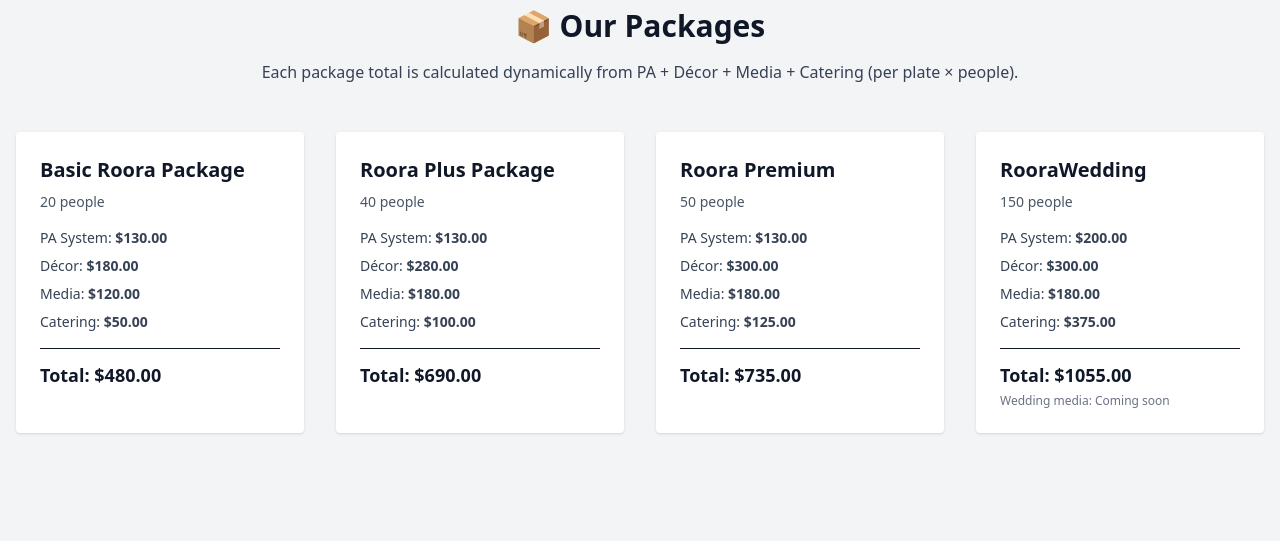
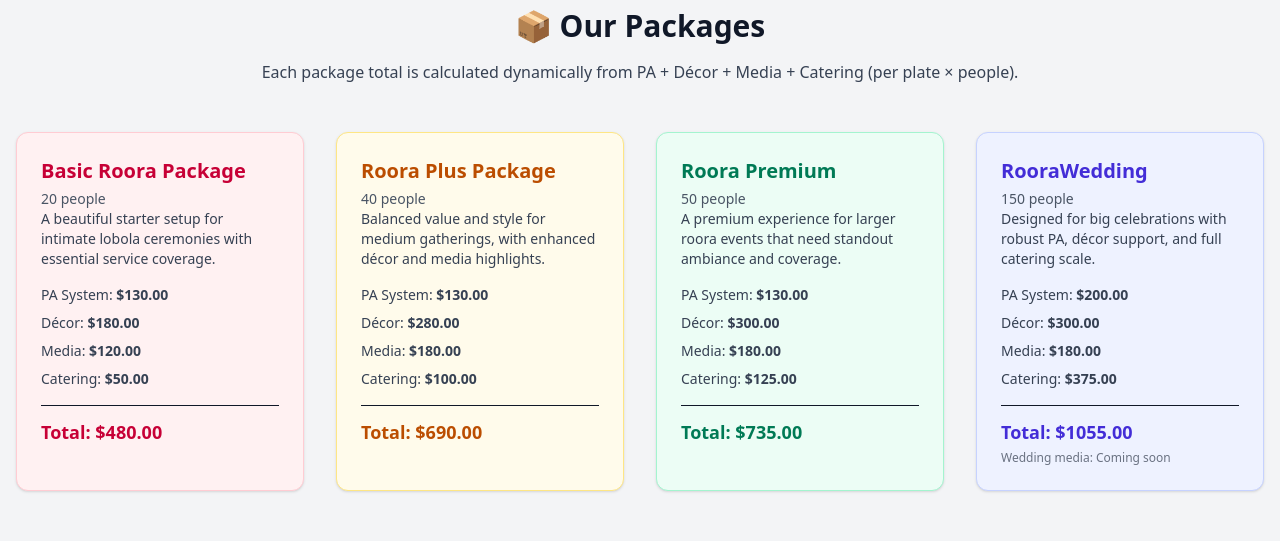
Before and after one commit to Tapiwa-1/Events-Management, a Vue app: page / in a window 1280 px wide. Shown: the part 1500-2041 px from the top of the page. Built offline with nearby package versions, Linux system fonts and the light colour scheme; no server answers.

Commit message:
Enhance landing package cards with descriptions and colors

```diff
--- a/src/views/Landing.vue
+++ b/src/views/Landing.vue
@@ -129,10 +129,11 @@
           <div
             v-for="pkg in landingPackages"
             :key="pkg.name"
-            class="rounded bg-white p-6 shadow transition hover:-translate-y-1 hover:shadow-lg"
+            class="rounded-xl border p-6 shadow transition hover:-translate-y-1 hover:shadow-lg" :class="pkg.cardClass"
           >
-            <h3 class="mb-2 text-xl font-bold">{{ pkg.name }}</h3>
-            <p class="mb-4 text-sm text-gray-600">{{ pkg.people }} people</p>
+            <h3 class="mb-1 text-xl font-bold" :class="pkg.titleClass">{{ pkg.name }}</h3>
+            <p class="text-sm font-medium text-gray-600">{{ pkg.people }} people</p>
+            <p class="mb-4 text-sm text-gray-700">{{ pkg.description }}</p>
 
             <ul class="space-y-2 text-gray-700 text-sm">
               <li>PA System: <span class="font-semibold">{{ formatCurrency(pkg.pa) }}</span></li>
@@ -142,7 +143,7 @@
             </ul>
 
             <div class="mt-4 border-t pt-3">
-              <p class="text-lg font-bold text-gray-900">Total: {{ formatCurrency(pkg.total) }}</p>
+              <p class="text-lg font-bold" :class="pkg.totalClass">Total: {{ formatCurrency(pkg.total) }}</p>
               <p v-if="pkg.mediaNote" class="mt-1 text-xs text-gray-500">{{ pkg.mediaNote }}</p>
             </div>
           </div>
@@ -267,7 +268,7 @@ const getDecorPriceForPeople = (people) => {
   return Number(packagePricing.value.decor_50 || 0);
 };
 
-const buildPackage = (name, people, mediaType = 'reel', mediaNote = '') => {
+const buildPackage = ({ name, people, mediaType = 'reel', mediaNote = '', description = '', cardClass = 'bg-white border-gray-200', titleClass = 'text-gray-900', totalClass = 'text-gray-900' }) => {
   const pa = getPaPriceForPeople(people);
   const decor = getDecorPriceForPeople(people);
   const media = mediaType === 'still'
@@ -276,14 +277,47 @@ const buildPackage = (name, people, mediaType = 'reel', mediaNote = '') => {
   const catering = Number(packagePricing.value.catering_per_plate || 0) * people;
   const total = pa + decor + media + catering;
 
-  return { name, people, pa, decor, media, catering, total, mediaNote };
+  return { name, people, pa, decor, media, catering, total, mediaNote, description, cardClass, titleClass, totalClass };
 };
 
 const landingPackages = computed(() => [
-  buildPackage('Basic Roora Package', 20, 'still'),
-  buildPackage('Roora Plus Package', 40, 'reel'),
-  buildPackage('Roora Premium', 50, 'reel'),
-  buildPackage('RooraWedding', 150, 'reel', `Wedding media: ${packagePricing.value.media_wedding_note}`),
+  buildPackage({
+    name: 'Basic Roora Package',
+    people: 20,
+    mediaType: 'still',
+    description: 'A beautiful starter setup for intimate lobola ceremonies with essential service coverage.',
+    cardClass: 'bg-rose-50 border-rose-200',
+    titleClass: 'text-rose-700',
+    totalClass: 'text-rose-700'
+  }),
+  buildPackage({
+    name: 'Roora Plus Package',
+    people: 40,
+    mediaType: 'reel',
+    description: 'Balanced value and style for medium gatherings, with enhanced décor and media highlights.',
+    cardClass: 'bg-amber-50 border-amber-200',
+    titleClass: 'text-amber-700',
+    totalClass: 'text-amber-700'
+  }),
+  buildPackage({
+    name: 'Roora Premium',
+    people: 50,
+    mediaType: 'reel',
+    description: 'A premium experience for larger roora events that need standout ambiance and coverage.',
+    cardClass: 'bg-emerald-50 border-emerald-200',
+    titleClass: 'text-emerald-700',
+    totalClass: 'text-emerald-700'
+  }),
+  buildPackage({
+    name: 'RooraWedding',
+    people: 150,
+    mediaType: 'reel',
+    mediaNote: `Wedding media: ${packagePricing.value.media_wedding_note}`,
+    description: 'Designed for big celebrations with robust PA, décor support, and full catering scale.',
+    cardClass: 'bg-indigo-50 border-indigo-200',
+    titleClass: 'text-indigo-700',
+    totalClass: 'text-indigo-700'
+  }),
 ]);
 
 onMounted(() => {
```
